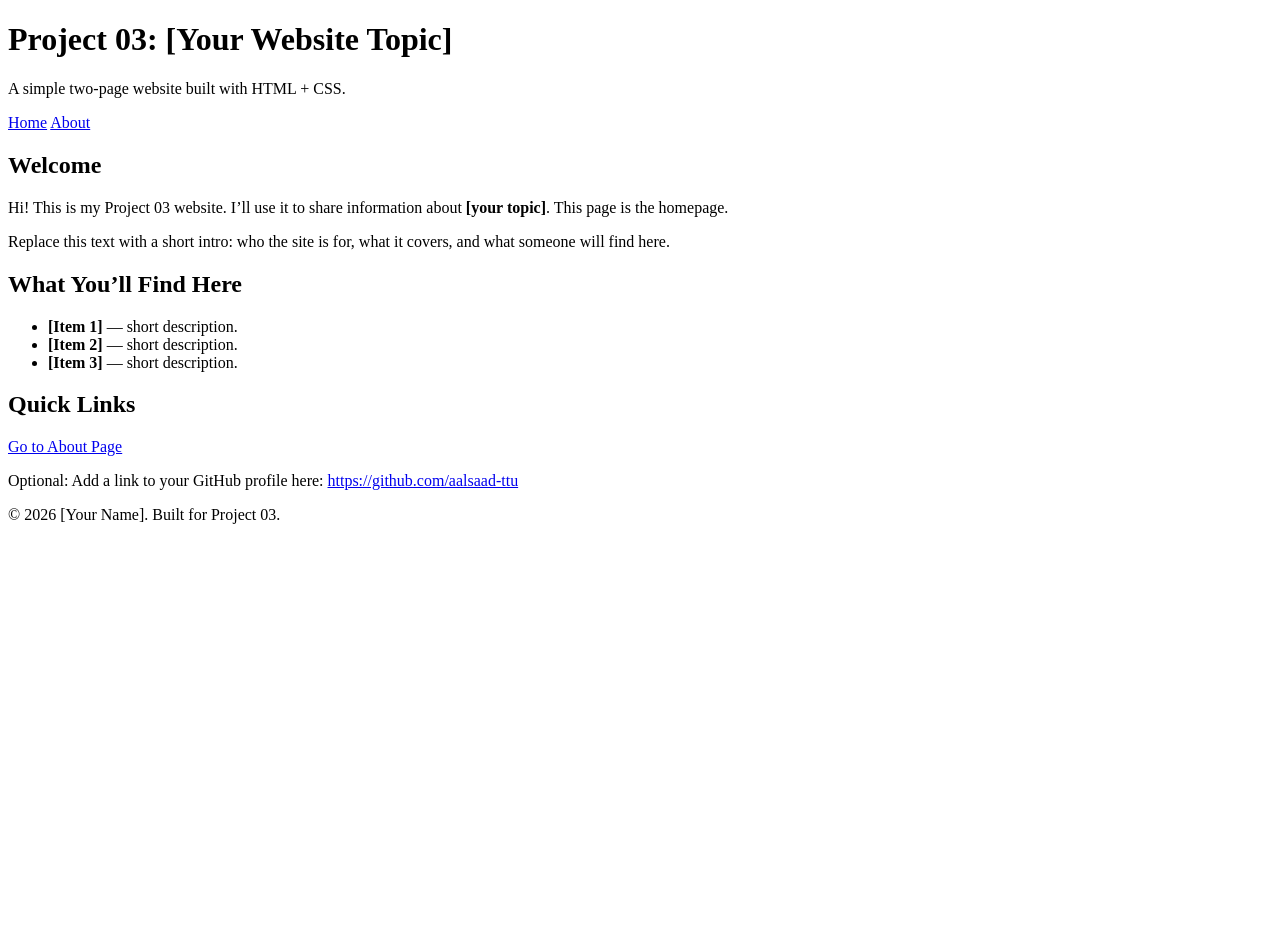
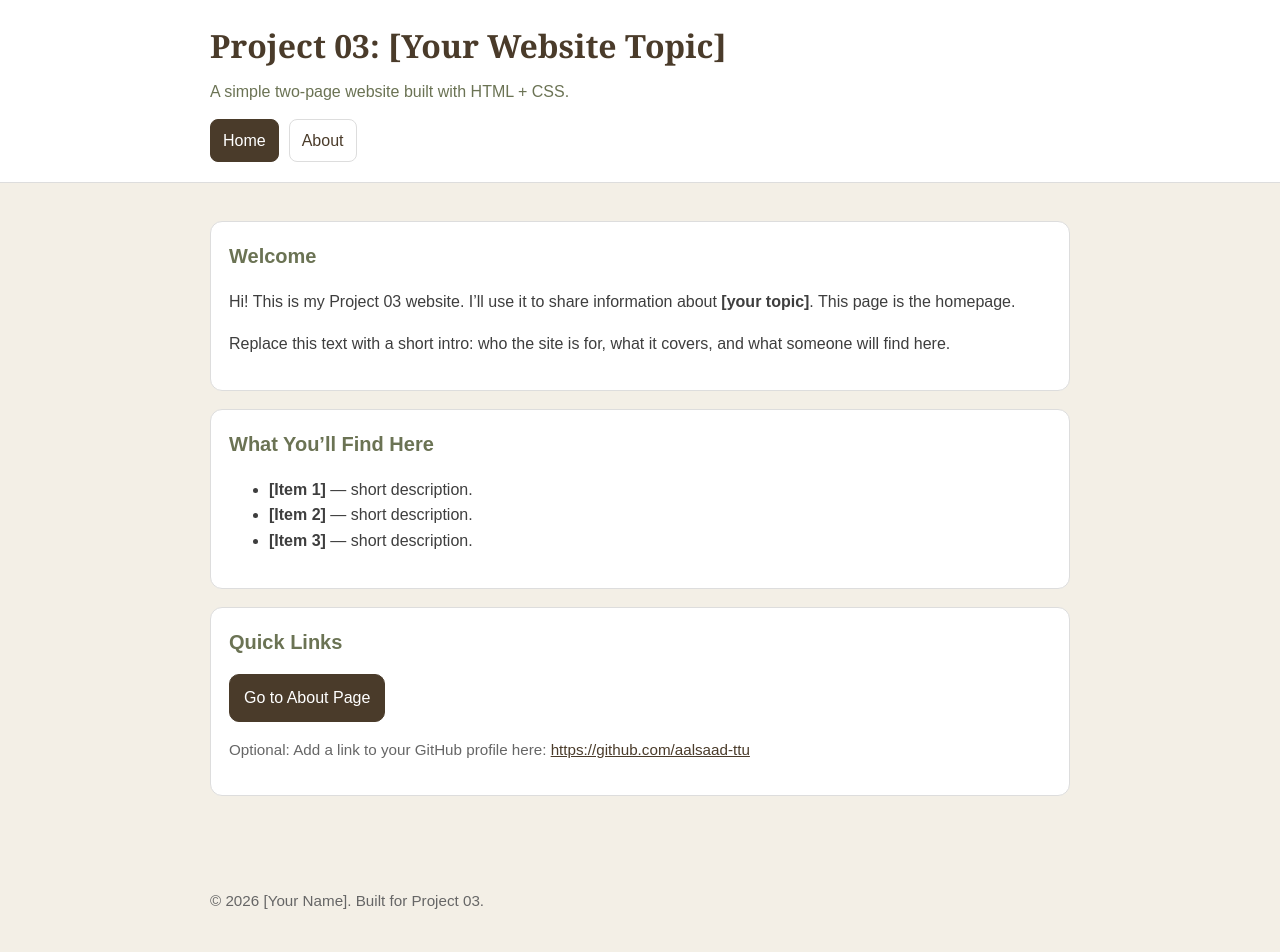
Before and after one commit to aalsaad-ttu/project03, a plain HTML site: page index.html in a window 1280 px wide. Before the commit the page ends 800 px from the top, so only its background shows below. Drawn offline with Linux system fonts and the light colour scheme.

Commit message:
Update style.css

```diff
--- a/style.css
+++ b/style.css
@@ -1 +1,109 @@
-Add consistent styling
+/* Project 03 - Shared Stylesheet (single CSS file for all pages) */
+
+* {
+  box-sizing: border-box;
+}
+
+body {
+  margin: 0;
+  background-color: #f3efe6; /* still-life vibe */
+  color: #3e3e3e;
+  font-family: Arial, Helvetica, sans-serif;
+  line-height: 1.6;
+}
+
+/* Layout */
+.container {
+  max-width: 900px;
+  margin: 0 auto;
+  padding: 20px;
+}
+
+/* Header */
+.site-header {
+  background-color: #ffffff;
+  border-bottom: 1px solid #ddd;
+}
+
+.site-title {
+  margin: 0;
+  color: #4a3b2a;
+  font-family: Georgia, "Times New Roman", serif;
+  font-size: 2rem;
+}
+
+.site-tagline {
+  margin: 8px 0 0;
+  color: #6b7354;
+}
+
+/* Nav */
+.nav {
+  margin-top: 14px;
+  display: flex;
+  gap: 10px;
+  flex-wrap: wrap;
+}
+
+.nav-link {
+  text-decoration: none;
+  padding: 8px 12px;
+  border: 1px solid #ddd;
+  border-radius: 8px;
+  color: #4a3b2a;
+  background-color: #fff;
+}
+
+.nav-link:hover {
+  border-color: #4a3b2a;
+}
+
+.nav-link.active {
+  background-color: #4a3b2a;
+  color: #ffffff;
+  border-color: #4a3b2a;
+}
+
+/* Cards */
+.card {
+  background-color: #ffffff;
+  border: 1px solid #ddd;
+  border-radius: 12px;
+  padding: 18px;
+  margin: 18px 0;
+}
+
+h2 {
+  margin-top: 0;
+  color: #6b7354;
+  font-size: 1.25rem;
+}
+
+/* Links + button */
+a {
+  color: #4a3b2a;
+}
+
+.button {
+  display: inline-block;
+  text-decoration: none;
+  padding: 10px 14px;
+  border-radius: 10px;
+  border: 1px solid #4a3b2a;
+  background-color: #4a3b2a;
+  color: #ffffff;
+}
+
+.button:hover {
+  opacity: 0.9;
+}
+
+/* Footer */
+.site-footer {
+  padding: 20px 0;
+}
+
+.muted {
+  color: #666;
+  font-size: 0.95rem;
+}
```
